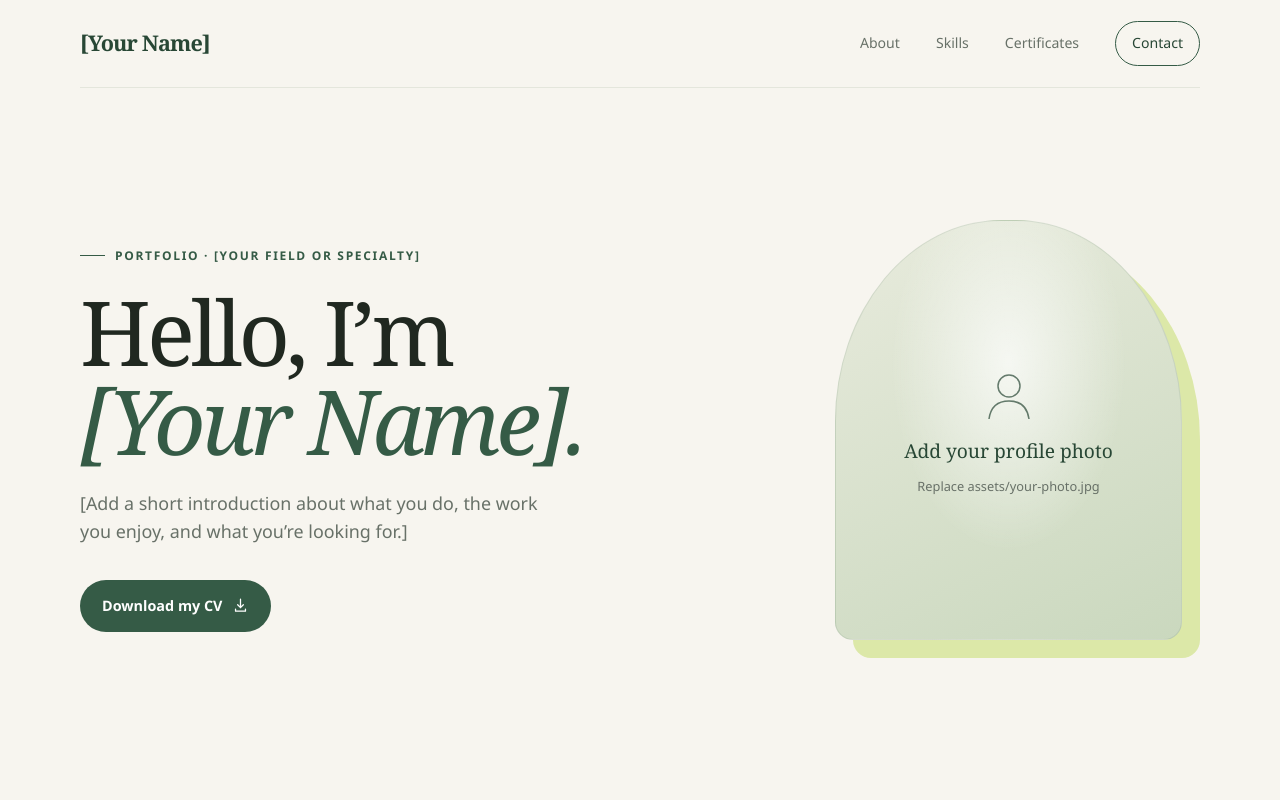
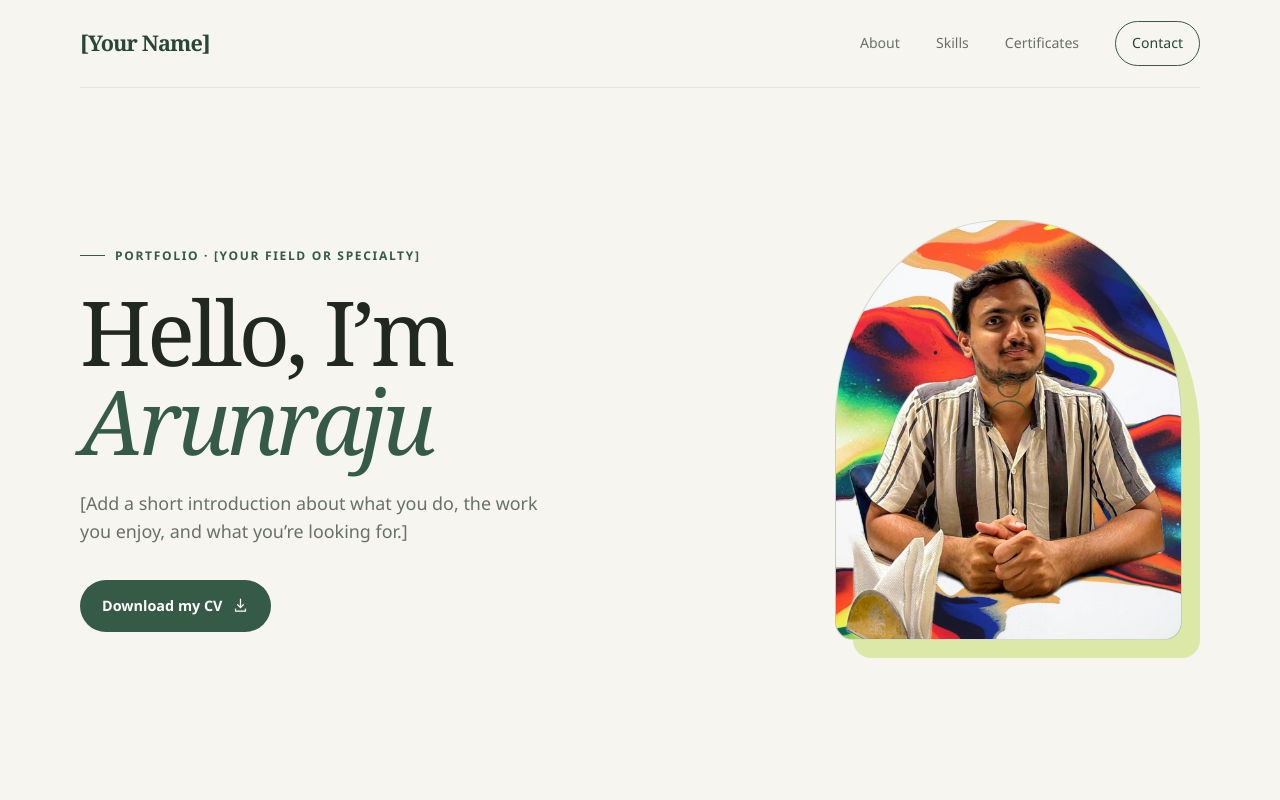
Before and after one commit to arunraju0831/Portfolio, a plain HTML site: page index.html in a window 1280 px wide. Shown: the top 800 px of the page. Drawn offline with Linux system fonts and the light colour scheme.

Commit message:
Add profile photo and resume files
Co-authored-by: Copilot App <223556219+Copilot@users.noreply.github.com>

```diff
--- a/index.html
+++ b/index.html
@@ -523,9 +523,9 @@
     <section class="hero page-shell" id="home" aria-labelledby="hero-title">
       <div>
         <p class="eyebrow">Portfolio · [Your field or specialty]</p>
-        <h1 id="hero-title">Hello, I’m <span>[Your Name].</span></h1>
+        <h1 id="hero-title">Hello, I’m <span>Arunraju</span></h1>
         <p class="hero-copy">[Add a short introduction about what you do, the work you enjoy, and what you’re looking for.]</p>
-        <a class="button" href="assets/your-cv.pdf" download>
+        <a class="button" href="assets/resume.pdf" download>
           Download my CV
           <svg viewBox="0 0 24 24" fill="none" stroke="currentColor" stroke-width="1.8" stroke-linecap="round" stroke-linejoin="round" aria-hidden="true">
             <path d="M12 3v12m0 0 4-4m-4 4-4-4M5 17v3h14v-3"></path>
@@ -534,7 +534,7 @@
       </div>
       <div class="portrait-wrap">
         <div class="portrait">
-          <img class="portrait-photo" src="assets/your-photo.jpg" alt="Portrait of [Your Name]">
+          <img class="portrait-photo" src="assets/profile-photo.jpg" alt="Portrait of [Your Name]">
           <div class="portrait-fallback">
             <svg viewBox="0 0 64 64" fill="none" stroke="currentColor" stroke-width="1.5" aria-hidden="true">
               <circle cx="32" cy="23" r="11"></circle>
```
Also changed, not shown: assets/profile-photo.jpg (added), 2 other files.
